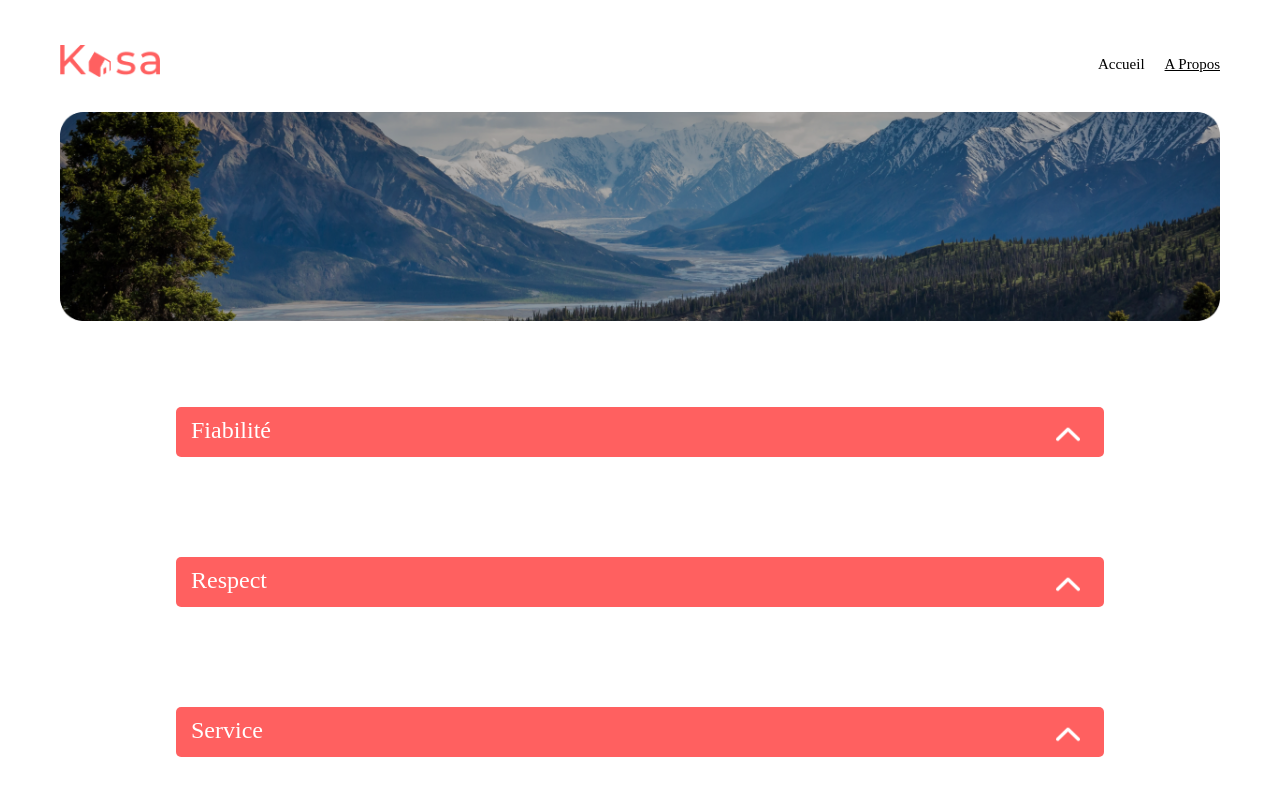
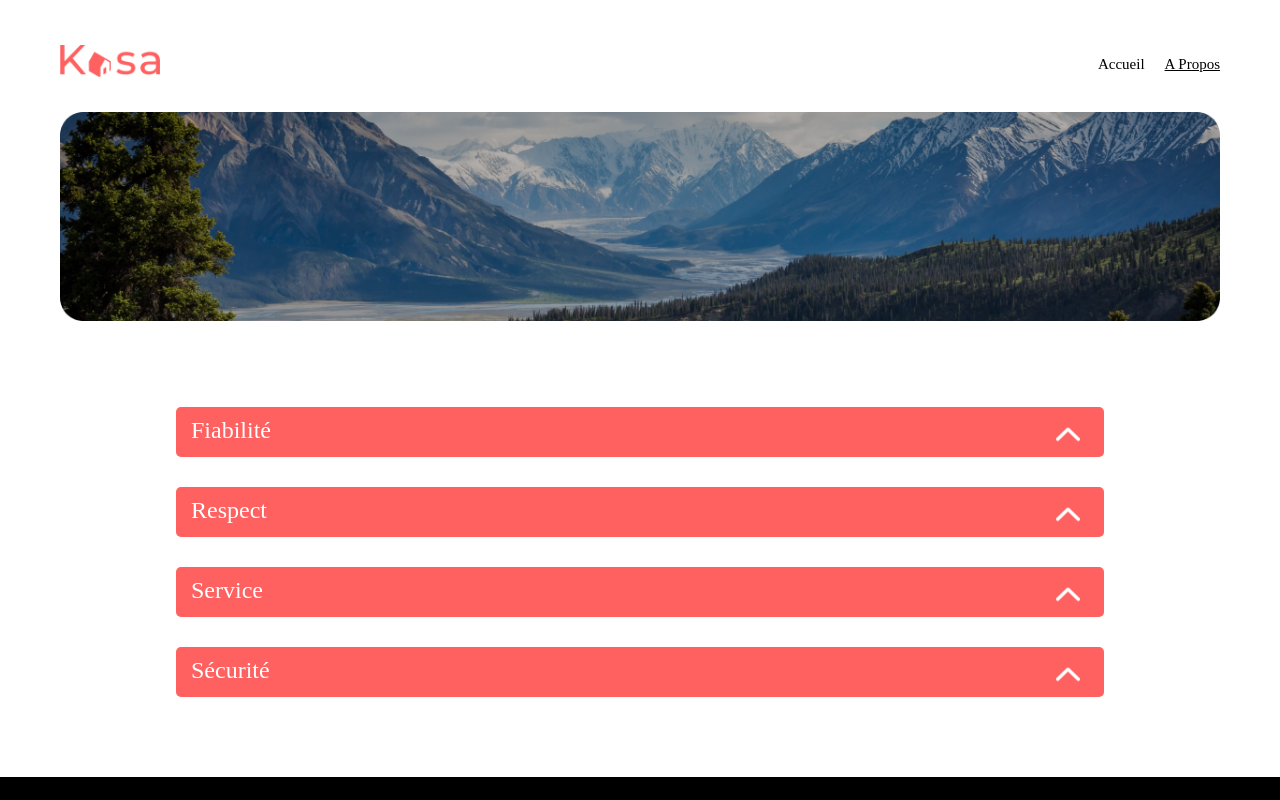
Before and after one commit to NatashaFinkel/Kasa, a React (Create React App) app: page /about in a window 1280 px wide. Shown: the top 800 px of the page. Built offline with nearby package versions, Linux system fonts and the light colour scheme.

Commit message:
Modifications css de .accordion-container

```diff
--- a/src/components/accordion/_accordion.scss
+++ b/src/components/accordion/_accordion.scss
@@ -8,7 +8,7 @@
 .accordion-container {
   display: flex;
   flex-direction: column;
-  height: 500px;
+  gap: 30px;
   width: 80%;
   justify-content: space-between;
   margin: 80px 0px;
```
